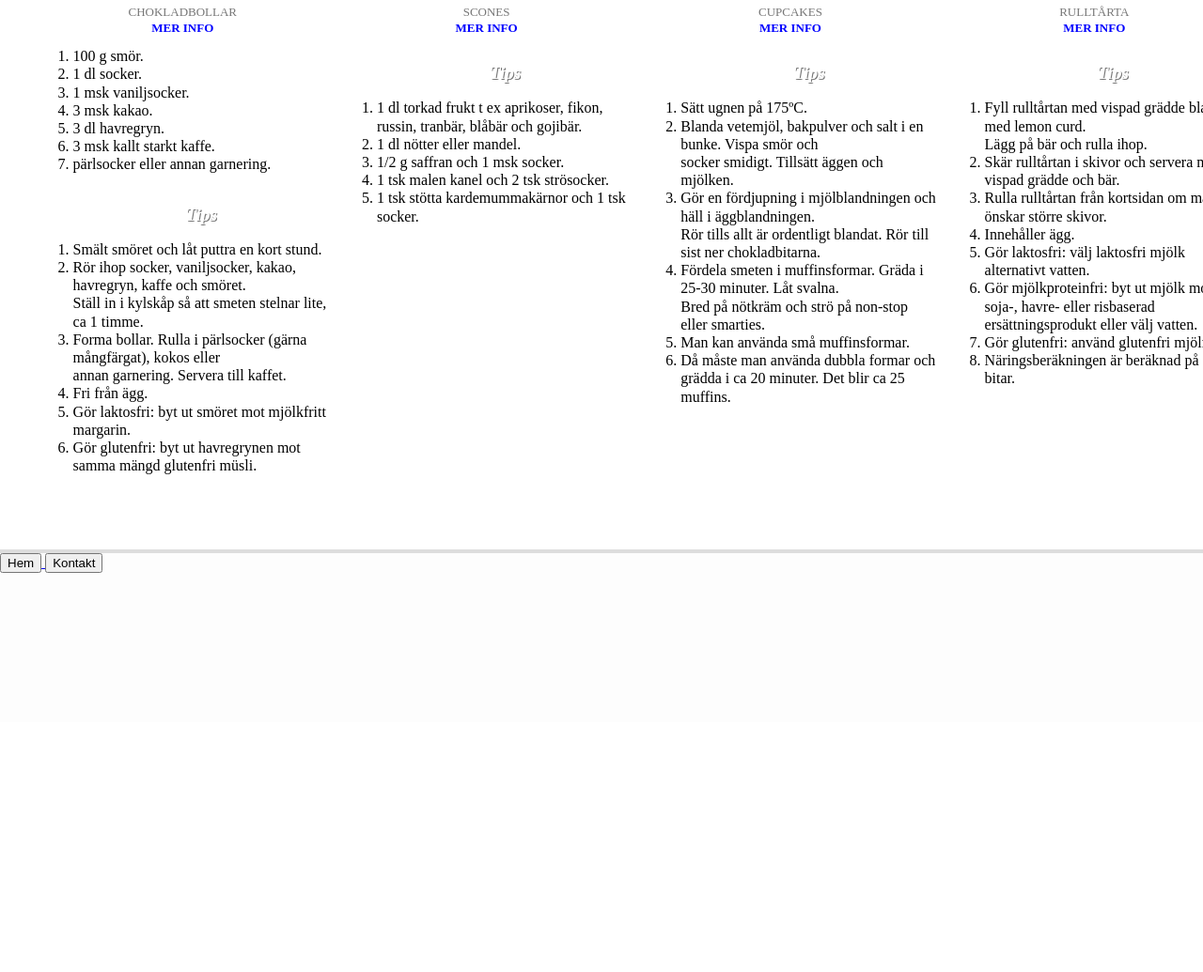
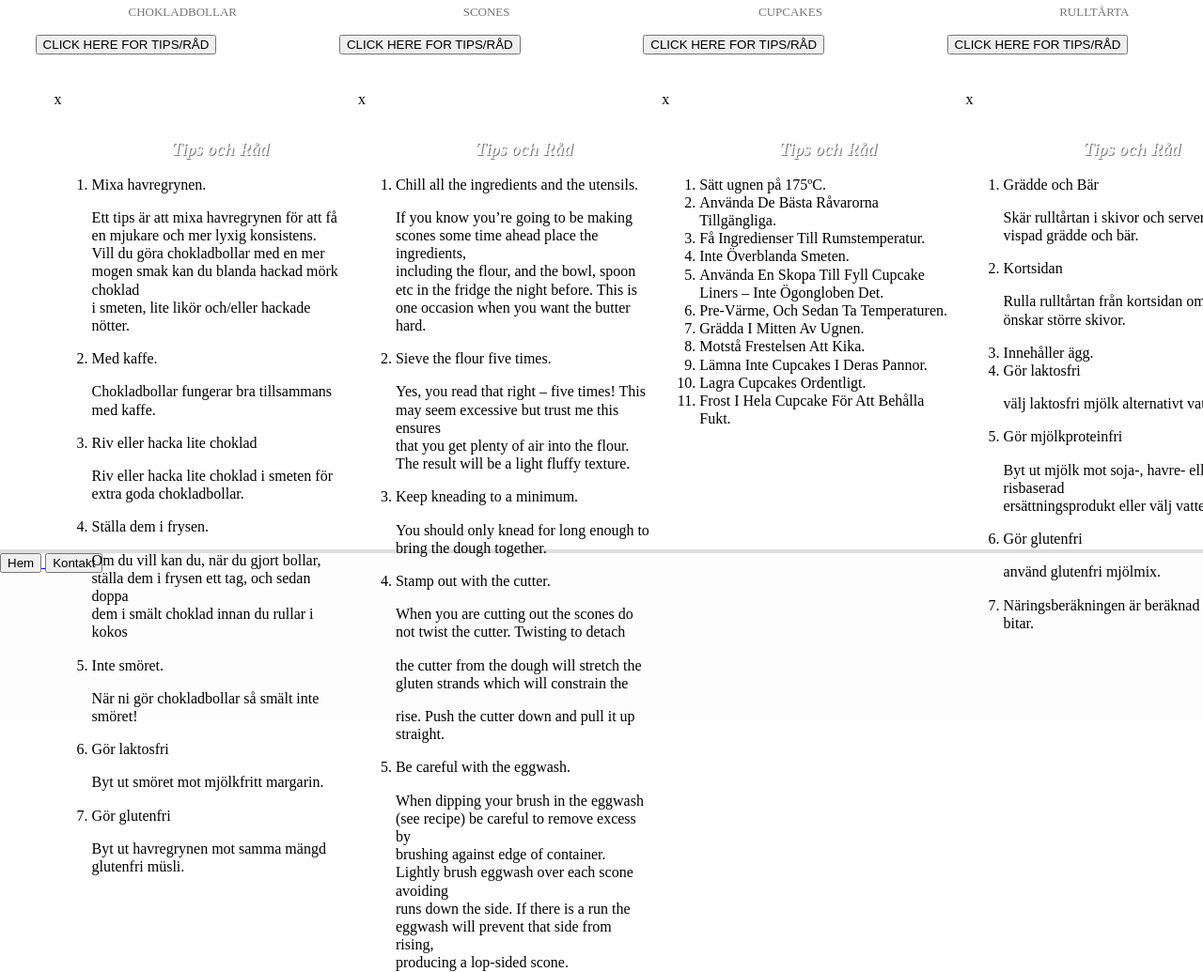
Before and after one commit to karabash/cookiemonster, a plain HTML site: page src/tipsrad.html in a window 1280 px wide. Shown: the part 494-1529 px from the top of the page at 94% size. Before the commit the page ends 1263 px from the top, so only its background shows below. Drawn offline with Linux system fonts and the light colour scheme.

Commit message:
Added files via upload

```diff
--- a/src/tipsrad.html
+++ b/src/tipsrad.html
@@ -9,7 +9,7 @@
 <header>
     <div id="logo">
         <a href="index.html">
-        <img src="../img/receptsidan-logo.png"  alt="logo"/></a>
+            <img src="../img/receptsidan-logo.png" alt="logo"/></a>
     </div>
     <form style="float: right; position:absolute; right: 5%; top: 10%">
         Google Search:
@@ -39,31 +39,38 @@
                 <div class="recepi-title">
                     <a target="_blank" rel="nofollow" href="">Chokladbollar</a>
                     <br>
-                    <a class="popmake-9013" href="#mer-info1" style="cursor: pointer;"><strong>Mer info</strong></a>
+                    <button onclick="myFunction1()" id="button1">CLICK HERE FOR TIPS/RÅD</button>
+                    <div id="mer-info1">
+                        <br/><br/>
+                        <section id="myDIV1">
+                            <span id='close1'
+                                  onclick='this.parentNode.parentNode.parentNode.removeChild(this.parentNode.parentNode); return false;'>x</span>
+                            <ol>
+                                <h3>Tips och Råd</h3>
+                                <li>Mixa havregrynen.</li>
+                                <p>Ett tips är att mixa havregrynen för att få en mjukare och mer lyxig konsistens.<br>
+                                    Vill du göra chokladbollar med en mer mogen smak kan du blanda hackad mörk choklad
+                                    <br>
+                                    i smeten, lite likör och/eller hackade nötter.</p>
 
-                    <div id="mer-info1">
-                        <ol>
-                            <li>100 g smör.</li>
-                            <li>1 dl socker.</li>
-                            <li>1 msk vaniljsocker.</li>
-                            <li>3 msk kakao.</li>
-                            <li>3 dl havregryn.</li>
-                            <li>3 msk kallt starkt kaffe.</li>
-                            <li>pärlsocker eller annan garnering.</li>
+                                <li>Med kaffe.</li>
+                                <p>Chokladbollar fungerar bra tillsammans med kaffe.</p>
+                                <li>Riv eller hacka lite choklad</li>
+                                <p>
+                                    Riv eller hacka lite choklad i smeten för extra goda chokladbollar.
+                                </p>
+                                <li>Ställa dem i frysen.</li>
+                                <p>Om du vill kan du, när du gjort bollar, ställa dem i frysen ett tag, och sedan doppa
+                                    <br>
+                                    dem i smält choklad innan du rullar i kokos</p>
+                                <li>Inte smöret.</li>
+                                <p>När ni gör chokladbollar så smält inte smöret!</p>
+                                <li>Gör laktosfri</li>
+                                <p> Byt ut smöret mot mjölkfritt margarin.</p>
+                                <li>Gör glutenfri</li>
+                                <p> Byt ut havregrynen mot samma mängd glutenfri müsli.</p>
                             </ol>
-                        <ol>
-                            <h3>Tips</h3>
-                            <li>Smält smöret och låt puttra en kort stund.</li>
-                            <li>Rör ihop socker, vaniljsocker, kakao, havregryn, kaffe och smöret. <br>
-                                Ställ in i kylskåp så att smeten stelnar lite, ca 1 timme.
-                            </li>
-                            <li>Forma bollar. Rulla i pärlsocker (gärna mångfärgat), kokos eller <br>
-                                annan garnering. Servera till kaffet.
-                            </li>
-                            <li>Fri från ägg.</li>
-                            <li>Gör laktosfri: byt ut smöret mot mjölkfritt margarin.</li>
-                            <li>Gör glutenfri: byt ut havregrynen mot samma mängd glutenfri müsli.</li>
-                        </ol>
+                        </section>
                     </div>
                 </div>
             </div>
@@ -83,17 +90,46 @@
                 <div class="recepi-title">
                     <a target="_blank" rel="nofollow" href="">Scones</a>
                     <br>
-                    <a class="popmake-9031" href="#mer-info2" style="cursor: pointer;"><strong>Mer info</strong></a>
 
+                    <button onclick="myFunction2()" id="button2">CLICK HERE FOR TIPS/RÅD</button>
                     <div id="mer-info2">
+                        <br/><br/>
+                        <section id="myDIV2">
+                            <span id='close2'
+                                  onclick='this.parentNode.parentNode.parentNode.removeChild(this.parentNode.parentNode); return false;'>x</span>
                             <ol>
-                            <h3>Tips</h3>
-                            <li>1 dl torkad frukt t ex aprikoser, fikon, russin, tranbär, blåbär och gojibär.</li>
-                            <li>1 dl nötter eller mandel.</li>
-                            <li>1/2 g saffran och 1 msk socker.</li>
-                            <li>1 tsk malen kanel och 2 tsk strösocker.</li>
-                            <li>1 tsk stötta kardemummakärnor och 1 tsk socker.</li>
+                                <h3>Tips och Råd</h3>
+                                <li>Chill all the ingredients and the utensils.</li>
+                                <p>If you know you’re going to be making scones some time ahead place the ingredients,
+                                    <br>
+                                    including the flour, and the bowl, spoon etc in the fridge the night before. This is<br>
+                                    one occasion when you want the butter hard.</p>
+                                <li>Sieve the flour five times.</li>
+                                <p>Yes, you read that right – five times! This may seem excessive but trust me this
+                                    ensures<br>
+                                    that you get plenty of air into the flour. The result will be a light fluffy
+                                    texture.
+                                </p>
+                                <li>Keep kneading to a minimum.</li>
+                                <p>You should only knead for long enough to bring the dough together.</p>
+                                <li>Stamp out with the cutter.</li>
+                                <p>When you are cutting out the scones do not twist the cutter. Twisting to detach
+
+                                <p>
+                                    the cutter from the dough will stretch the gluten strands which will constrain the
+
+                                <p>
+                                    rise. Push the cutter down and pull it up straight.</p>
+                                <li>Be careful with the eggwash.</li>
+                                <p>When dipping your brush in the eggwash (see recipe) be careful to remove excess by
+                                    <br>
+                                    brushing against edge of container. Lightly brush eggwash over each scone
+                                    avoiding<br>
+                                    runs down the side. If there is a run the eggwash will prevent that side from
+                                    rising,<br>
+                                    producing a lop-sided scone.</p>
                             </ol>
+                        </section>
                     </div>
                 </div>
             </div>
@@ -113,20 +149,29 @@
                 <div class="recepi-title">
                     <a target="_blank" rel="nofollow" href="">Cupcakes</a>
                     <br>
-                    <a class="popmake-8974" href="#mer-info3" style="cursor: pointer;"><strong>Mer info</strong></a>
+                    <button onclick="myFunction3()" id="button3">CLICK HERE FOR TIPS/RÅD</button>
                     <div id="mer-info3">
+                        <br/><br/>
+                        <section id="myDIV3">
+                            <span id='close3'
+                                  onclick='this.parentNode.parentNode.parentNode.removeChild(this.parentNode.parentNode); return false;'>x</span>
                             <ol>
-                            <h3>Tips</h3>
-                            <li>Sätt ugnen på 175ºC.</li>
-                            <li>Blanda vetemjöl, bakpulver och salt i en bunke. Vispa smör och <br>
-                                socker smidigt. Tillsätt äggen och mjölken.</li>
-                            <li>Gör en fördjupning i mjölblandningen och häll i äggblandningen. <br>
-                                Rör tills allt är ordentligt blandat. Rör till sist ner chokladbitarna.</li>
-                            <li>Fördela smeten i muffinsformar. Gräda i 25-30 minuter. Låt svalna. <br>
-                                Bred på nötkräm och strö på non-stop eller smarties.</li>
-                            <li>Man kan använda små muffinsformar. </li>
-                            <li>Då måste man använda dubbla formar och grädda i ca 20 minuter. Det blir ca 25 muffins.</li>
+                                <h3>Tips och Råd</h3>
+                                <li id="ctr6">Sätt ugnen på 175ºC.</li>
+                                <li>Använda De Bästa Råvarorna Tillgängliga.
+                                </li>
+                                <li>Få Ingredienser Till Rumstemperatur.</li>
+                                <li>Inte Överblanda Smeten.</li>
+                                <li>Använda En Skopa Till Fyll Cupcake Liners – Inte Ögongloben Det.</li>
+                                <li>Pre-Värme, Och Sedan Ta Temperaturen.
+                                </li>
+                                <li>Grädda I Mitten Av Ugnen.</li>
+                                <li>Motstå Frestelsen Att Kika.</li>
+                                <li>Lämna Inte Cupcakes I Deras Pannor.</li>
+                                <li>Lagra Cupcakes Ordentligt.</li>
+                                <li>Frost I Hela Cupcake För Att Behålla Fukt.</li>
                             </ol>
+                        </section>
                     </div>
                 </div>
             </div>
@@ -146,22 +191,24 @@
                 <div class="recepi-title">
                     <a target="_blank" rel="nofollow" href="">Rulltårta</a>
                     <br>
-                    <a class="popmake-9025" href="#mer-info4" style="cursor: pointer;"><strong>Mer info</strong></a>
+                    <button onclick="myFunction4()" id="button4">CLICK HERE FOR TIPS/RÅD</button>
                     <div id="mer-info4">
+                        <br/><br/>
+                        <section id="myDIV4">
+                            <span id='close4'
+                                  onclick='this.parentNode.parentNode.parentNode.removeChild(this.parentNode.parentNode); return false;'>x</span>
                             <ol>
-                            <h3>Tips</h3>
-                            <li>Fyll rulltårtan med vispad grädde blandad med lemon curd.<br>
-                                Lägg på bär och rulla ihop.</li>
-                            <li>Skär rulltårtan i skivor och servera med vispad grädde och bär.</li>
-                            <li>Rulla rulltårtan från kortsidan om man önskar större skivor.</li>
+                                <h3>Tips och Råd</h3>
+                                <li> Grädde och Bär </li> <p>Skär rulltårtan i skivor och servera med vispad grädde och bär.</p>
+                                <li>Kortsidan </li><p>Rulla rulltårtan från kortsidan om man önskar större skivor.</p>
                                 <li>Innehåller ägg.</li>
-                            <li>Gör laktosfri: välj laktosfri mjölk alternativt vatten.</li>
-                            <li>Gör mjölkproteinfri: byt ut mjölk mot soja-, havre- eller risbaserad <br>
-                                ersättningsprodukt eller välj vatten.</li>
-                            <li>Gör glutenfri: använd glutenfri mjölmix.</li>
+                                <li>Gör laktosfri</li> <p> välj laktosfri mjölk alternativt vatten.</p>
+                                <li>Gör mjölkproteinfri</li> <p> Byt ut mjölk mot soja-, havre- eller risbaserad <br>
+                                    ersättningsprodukt eller välj vatten.</p>
+                                <li>Gör glutenfri</li><p> använd glutenfri mjölmix.</p>
                                 <li>Näringsberäkningen är beräknad på 10 bitar.</li>
-
                             </ol>
+                        </section>
                     </div>
                 </div>
             </div>
@@ -172,8 +219,30 @@
     <a href="index.html">
         <button id=hem/button1>Hem</button>
     </a>
+    <a href="contact.html">
         <button id=kontakt/button2>Kontakt</button>
+    </a>
 </footer>
+<script>
+    function myFunction1() {
+        document.getElementById("myDIV1").style.position = "absolute";
+        document.getElementById("myDIV1").style.visibility = "visible";
+    }
+    function myFunction2() {
 
+        document.getElementById("myDIV2").style.position = "absolute";
+        document.getElementById("myDIV2").style.visibility = "visible";
+    }
+    function myFunction3() {
+
+        document.getElementById("myDIV3").style.position = "absolute";
+        document.getElementById("myDIV3").style.visibility = "visible";
+    }
+    function myFunction4() {
+
+        document.getElementById("myDIV4").style.position = "absolute";
+        document.getElementById("myDIV4").style.visibility = "visible";
+    }
+</script>
 </body>
 </html>
```
Lines whose indentation alone changed are shown as unchanged.
